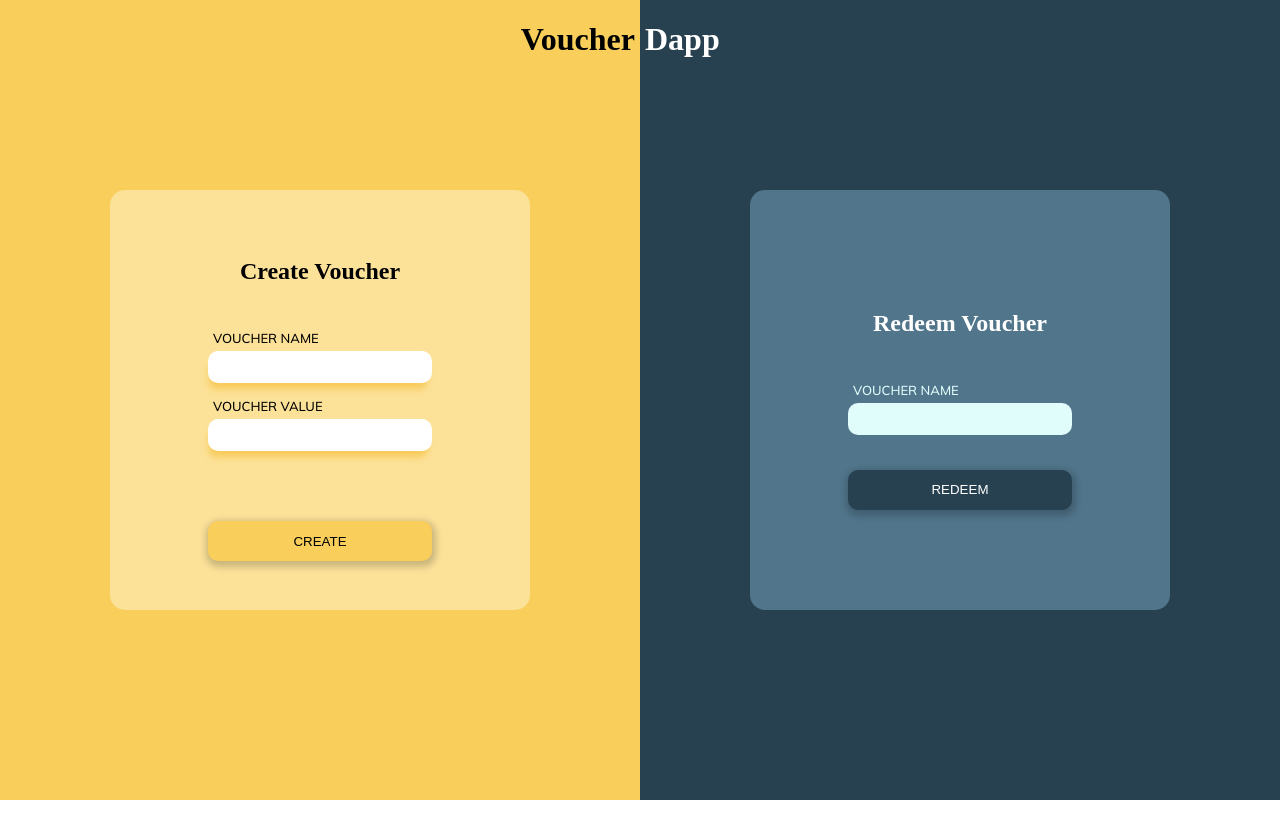
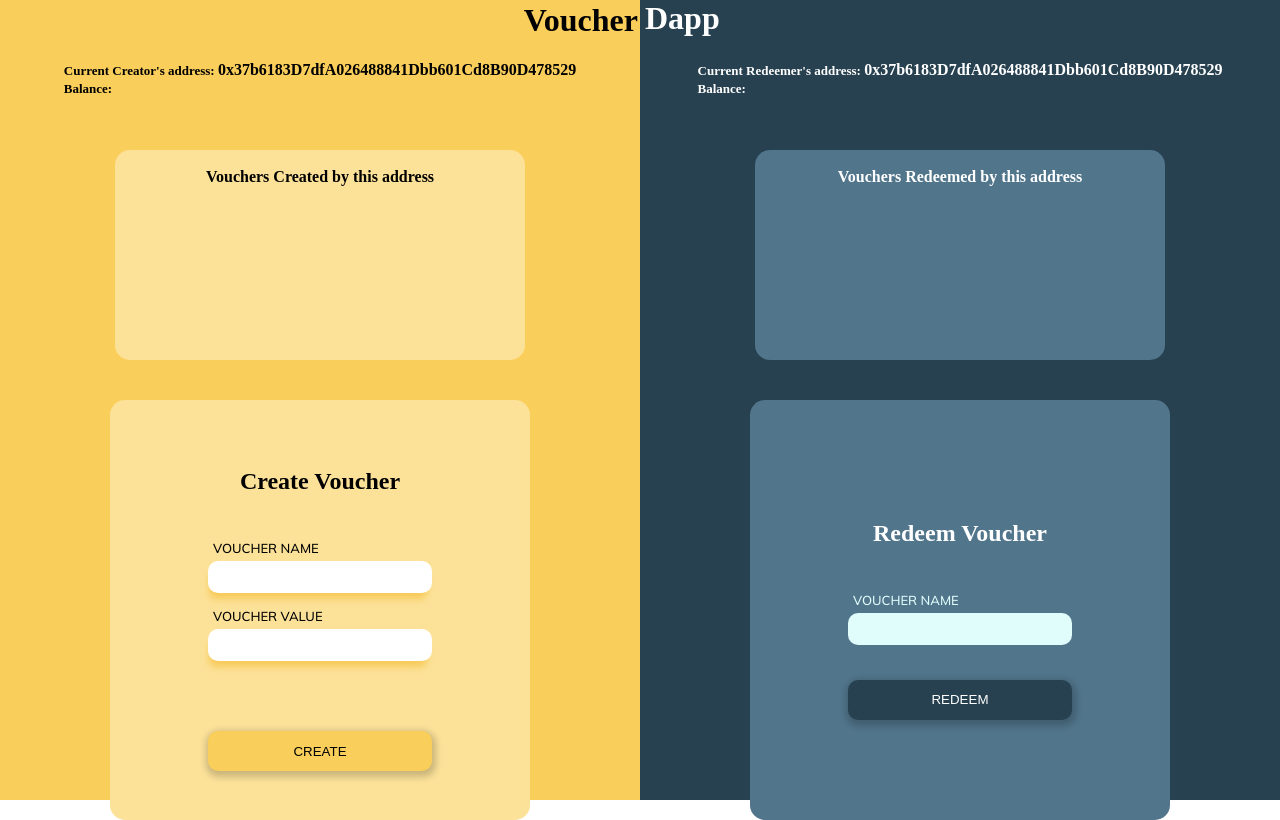
Before and after one commit to gcadigwe/dapp-frontend-markup, a plain HTML site: page index.html in a window 1280 px wide. Drawn offline with Linux system fonts and the light colour scheme.

Commit message:
added features like list of redeemed or created vouchers

```diff
--- a/index.html
+++ b/index.html
@@ -11,6 +11,21 @@
     <div class="container">
       <div class="left">
         <h1>Voucher</h1>
+        <h2>
+          Current Creator's address:
+          <span class="address"
+            >0x37b6183D7dfA026488841Dbb601Cd8B90D478529</span
+          >
+          <br />
+          Balance: <span class="address"></span>
+        </h2>
+        <div class="vouchers-created">
+          <h2>Vouchers Created by this address</h2>
+          <!-- <ul>
+            <li>Name: 5112, <span>Value: 100</span></li>
+            <li>Name: 5112, <span>Value: 100</span></li>
+          </ul> -->
+        </div>
         <div class="left-input-container">
           <h2>Create Voucher</h2>
           <form class="left-form">
@@ -26,6 +41,21 @@
       </div>
       <div class="right">
         <h1>Dapp</h1>
+        <h2>
+          Current Redeemer's address:
+          <span class="address"
+            >0x37b6183D7dfA026488841Dbb601Cd8B90D478529</span
+          >
+          <br />
+          Balance: <span class="address"></span>
+        </h2>
+        <div class="vouchers-redeemed">
+          <h2>Vouchers Redeemed by this address</h2>
+          <!-- <ul>
+            <li>Name: 5112, <span>Value: 100</span></li>
+            <li>Name: 5112, <span>Value: 100</span></li>
+          </ul> -->
+        </div>
         <div class="right-input-container">
           <h2>Redeem Voucher</h2>
           <form class="right-form">
--- a/style.css
+++ b/style.css
@@ -21,11 +21,20 @@ body {
 
 .left > h1 {
   position: absolute;
-  top: 0;
-  right: 5px;
+  top: 2px;
+  right: 2px;
+  margin: 0;
+}
+
+.left > h2 {
+  position: absolute;
+  top: 50px;
+  font-size: small;
 }
 
 .left-input-container {
+  position: absolute;
+  top: 400px;
   border-radius: 15px;
   background-color: #fce299;
   display: flex;
@@ -97,9 +106,19 @@ body {
   top: 0;
   left: 5px;
   color: #fff;
+  margin: 0;
+}
+
+.right > h2 {
+  position: absolute;
+  top: 50px;
+  font-size: small;
+  color: #fff;
 }
 
 .right-input-container {
+  position: absolute;
+  top: 400px;
   border-radius: 15px;
   background-color: #51758b;
   display: flex;
@@ -159,3 +178,63 @@ body {
 .right-btn:focus {
   outline: none;
 }
+
+/*new feature */
+.vouchers-created {
+  background-color: #fce299;
+  position: absolute;
+  top: 150px;
+  width: 400px;
+  height: 200px;
+  padding: 5px;
+  border-radius: 15px;
+}
+
+.vouchers-created > h2 {
+  font-size: 1rem;
+}
+
+.vouchers-created > h2 {
+  text-align: center;
+}
+
+.vouchers-created > ul {
+  display: flex;
+}
+
+.vouchers-created ul li {
+  list-style-type: none;
+  margin-right: 25px;
+}
+
+.vouchers-redeemed {
+  background-color: #51758b;
+  position: absolute;
+  top: 150px;
+  width: 400px;
+  height: 200px;
+  padding: 5px;
+  color: #fff;
+  border-radius: 15px;
+}
+
+.vouchers-redeemed > h2 {
+  font-size: 1rem;
+}
+
+.vouchers-redeemed > h2 {
+  text-align: center;
+}
+
+.vouchers-redeemed > ul {
+  display: flex;
+}
+
+.vouchers-redeemed ul li {
+  list-style-type: none;
+  margin-right: 25px;
+}
+
+.address {
+  font-size: 1rem;
+}
```
